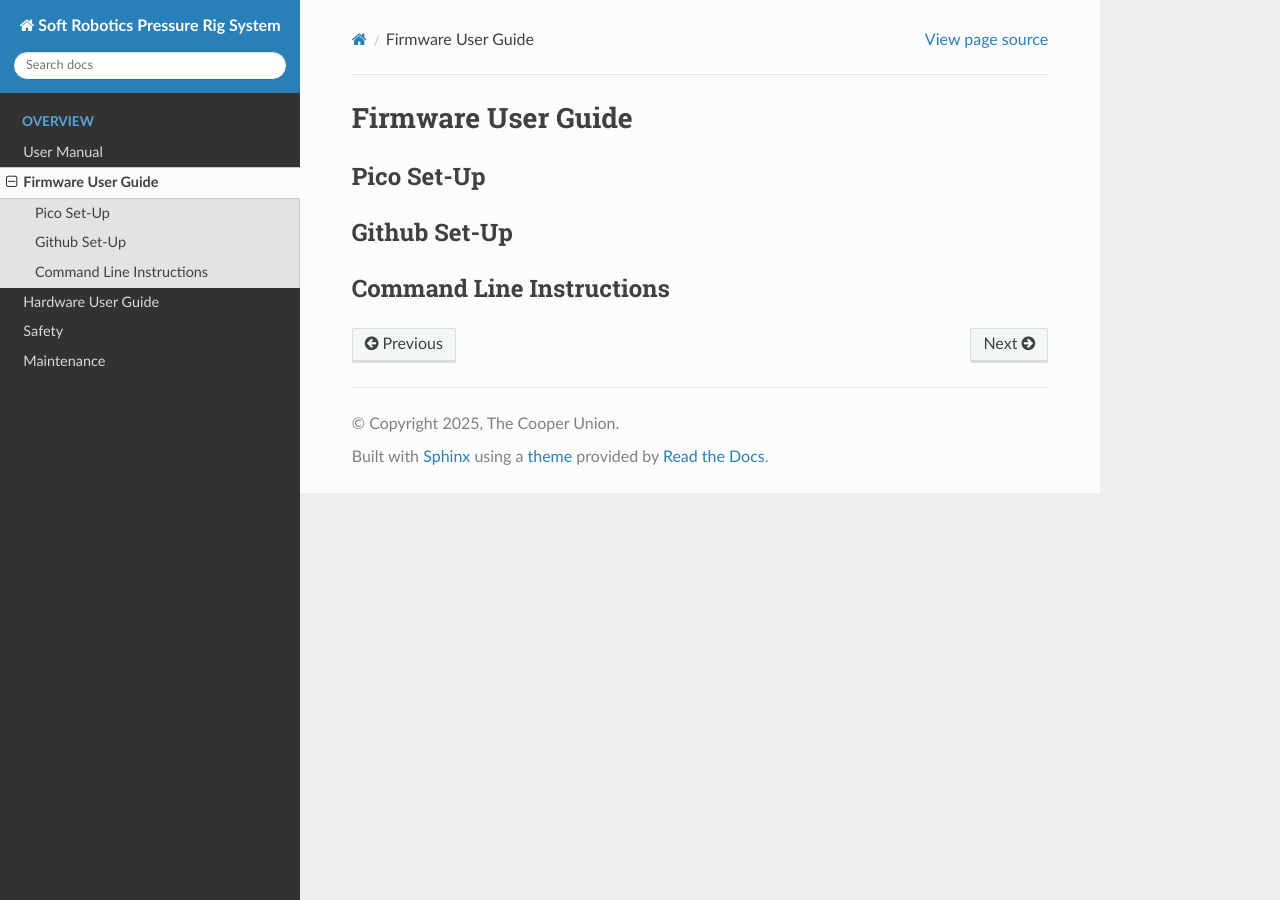
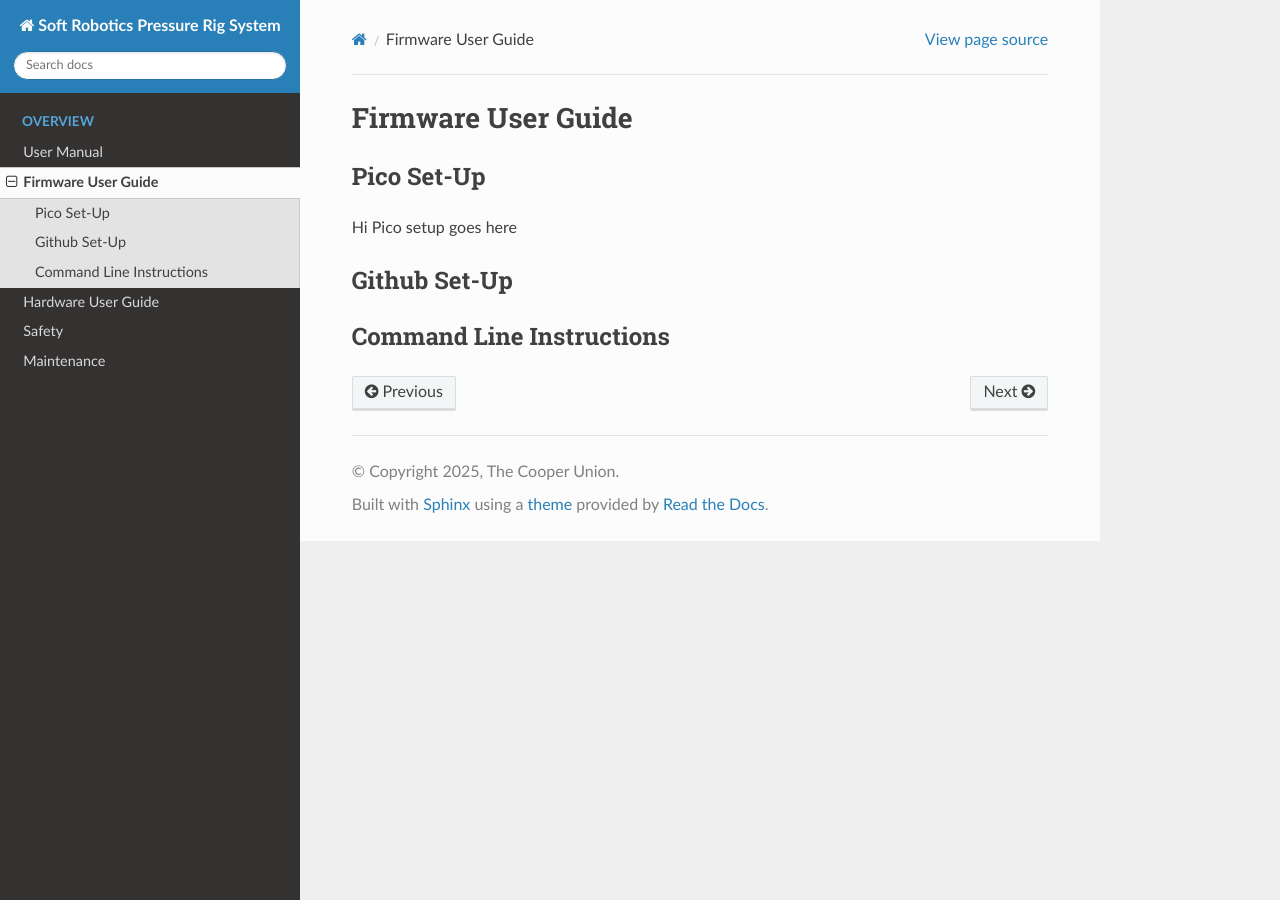
Before and after one commit to CooperUnionBIRDLab/Pressure_Rig_Docs, a Sphinx documentation site: the page built from docs/source/firmware_guide.rst, in a window 1280 px wide. Built offline with Sphinx 7.4.7 and the Read the Docs theme 3.1.0, drawn with Linux system fonts in a browser that asks for light colours.

Commit message:
First setences written on docs

```diff
--- a/docs/source/firmware_guide.rst
+++ b/docs/source/firmware_guide.rst
@@ -3,6 +3,7 @@ Firmware User Guide
 
 Pico Set-Up
 -------
+Hi Pico setup goes here
 
 Github Set-Up
 ------
```
